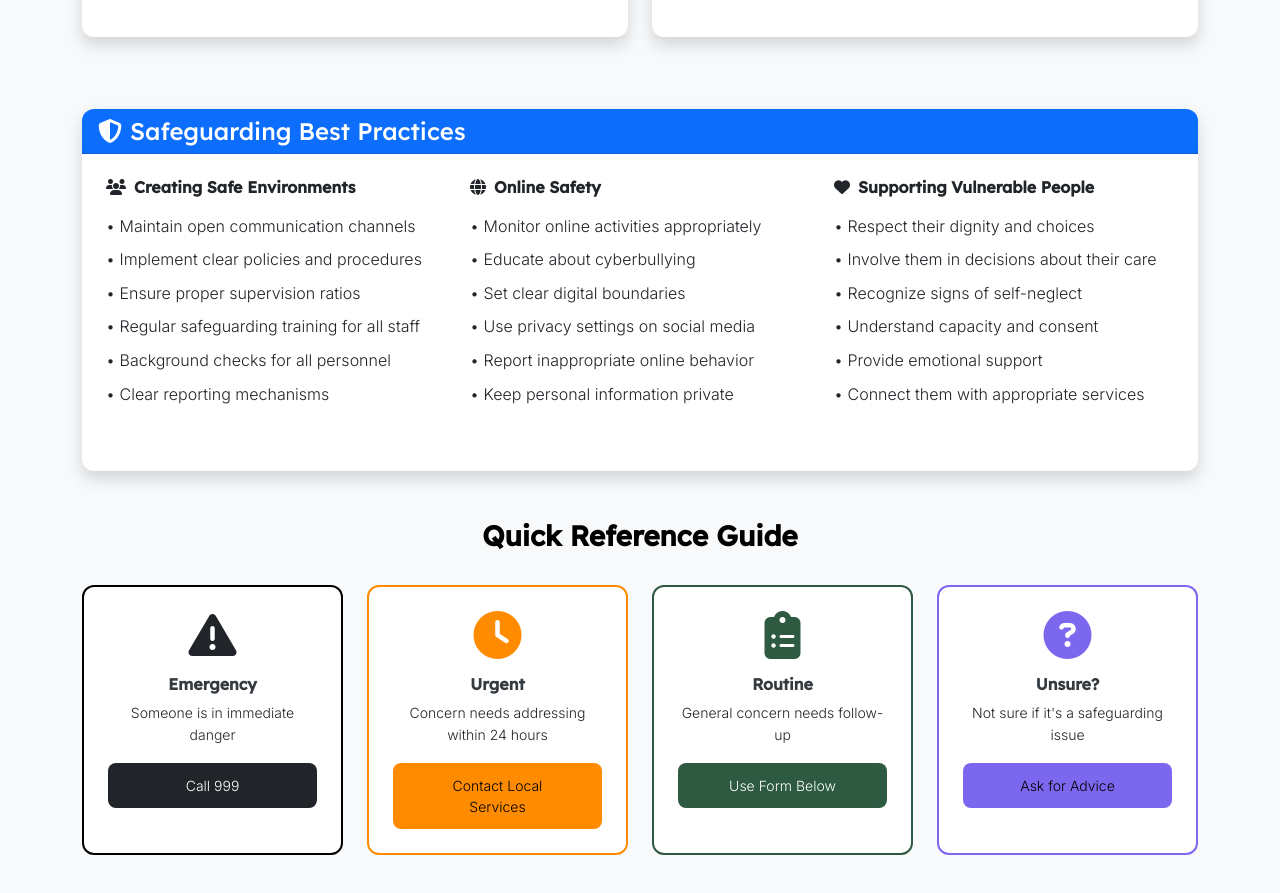
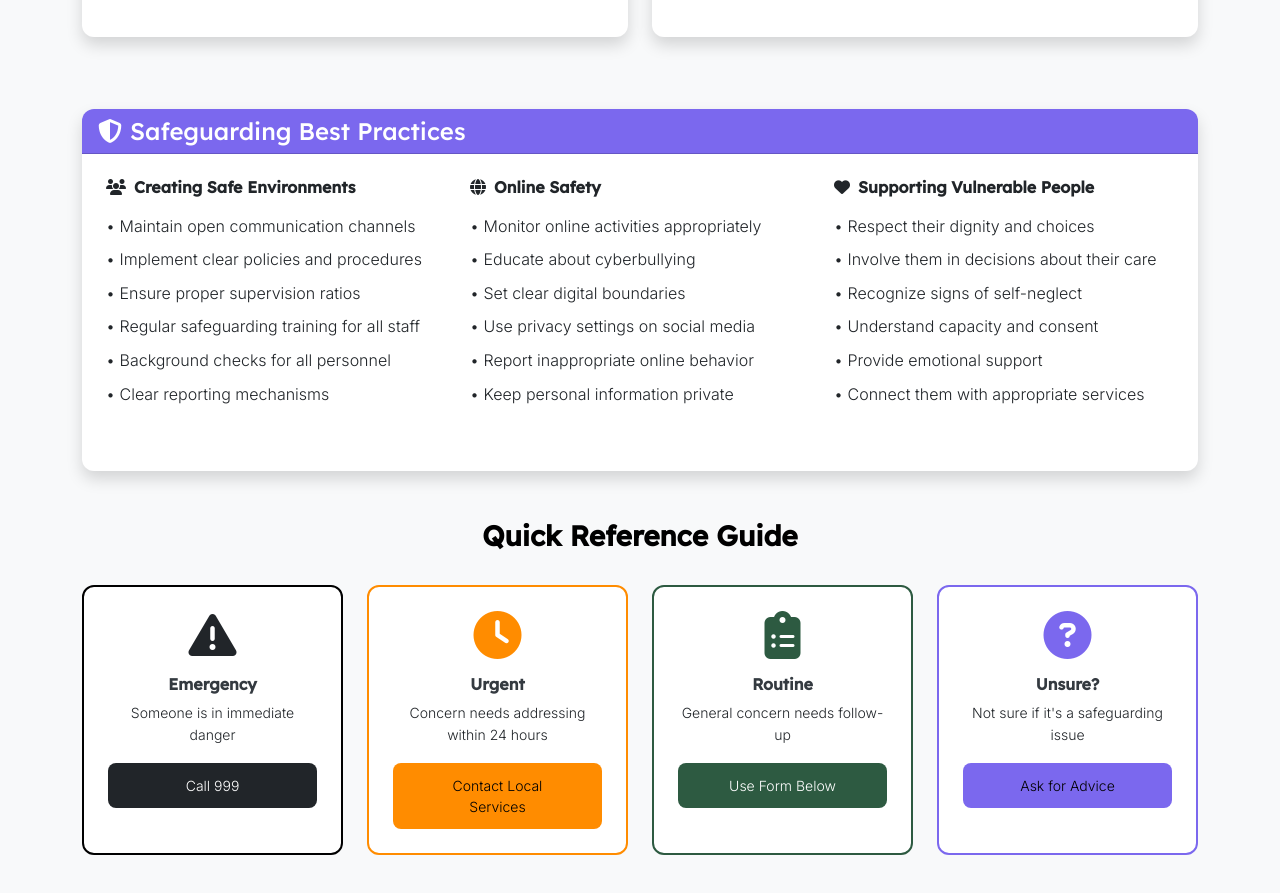
Before and after one commit to TopG85/Safeguarding, a plain HTML site: page index.html in a window 1280 px wide. Shown: the part 4411-5304 px from the top of the page. Drawn offline with nearby package versions, Linux system fonts and the light colour scheme.

Commit message:
Finished

```diff
--- a/assets/css/style.css
+++ b/assets/css/style.css
@@ -236,6 +236,7 @@ img {
   color: var(--neutral-white);
   margin-bottom: var(--spacing-md);
 }
+s
 
 /* UTILITY CLASSES */
 .text-primary-color { color: var(--primary-green); }
--- a/index.html
+++ b/index.html
@@ -384,7 +384,7 @@
         <div class="row mb-5">
           <div class="col-12">
             <div class="card border-0 shadow">
-              <div class="card-header bg-primary text-dark" style="background: #7b68ee;">
+              <div class="card-header bg-best-practices text-dark" style="background-color: #7b68ee;">
                 <h4 class="card-title mb-0"><i class="fa-solid fa-shield-alt me-2"></i>Safeguarding Best Practices</h4>
               </div>
               <div class="card-body">
```
